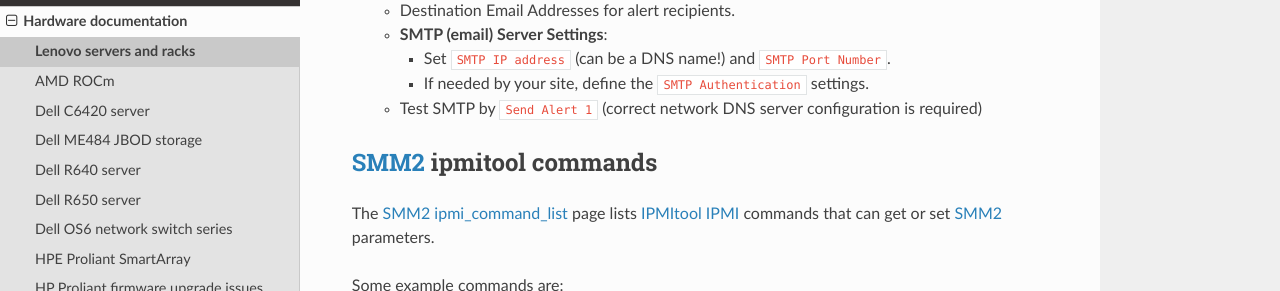
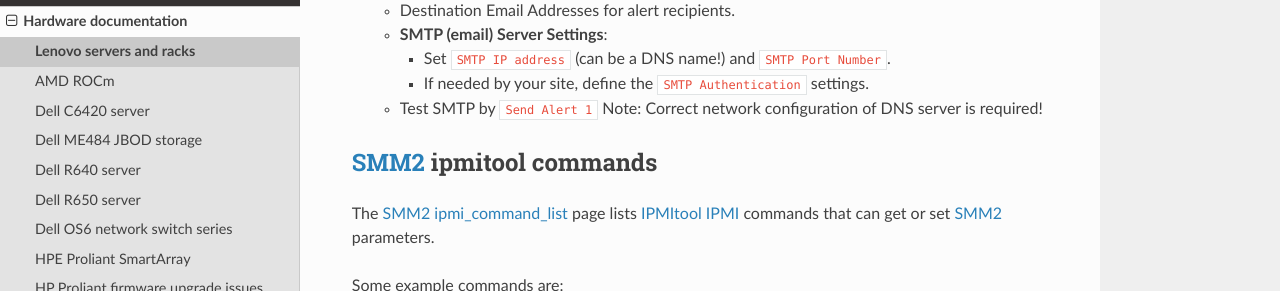
Before and after one commit to OleHolmNielsen/ITwiki, a Sphinx documentation site: the page built from docs/Lenovo_DW612S.rst, in a window 1280 px wide and 900 px high, scrolled down 1149 px. Shown: the part 159-450 px from the top of the window. Built offline with Sphinx 7.4.7 and the Read the Docs theme 3.1.0, drawn with Linux system fonts in a browser that asks for light colours.

Commit message:
Minor edit

```diff
--- a/docs/Lenovo_DW612S.rst
+++ b/docs/Lenovo_DW612S.rst
@@ -67,7 +67,8 @@
     * Set ``SMTP IP address`` (can be a DNS name!) and ``SMTP Port Number``.
     * If needed by your site, define the ``SMTP Authentication`` settings.
 
-  * Test SMTP by ``Send Alert 1`` (correct network DNS server configuration is required)
+  * Test SMTP by ``Send Alert 1``
+    Note: Correct network configuration of DNS server is required!
 
 .. _IPv6: http://en.wikipedia.org/wiki/Ipv6
 
```
